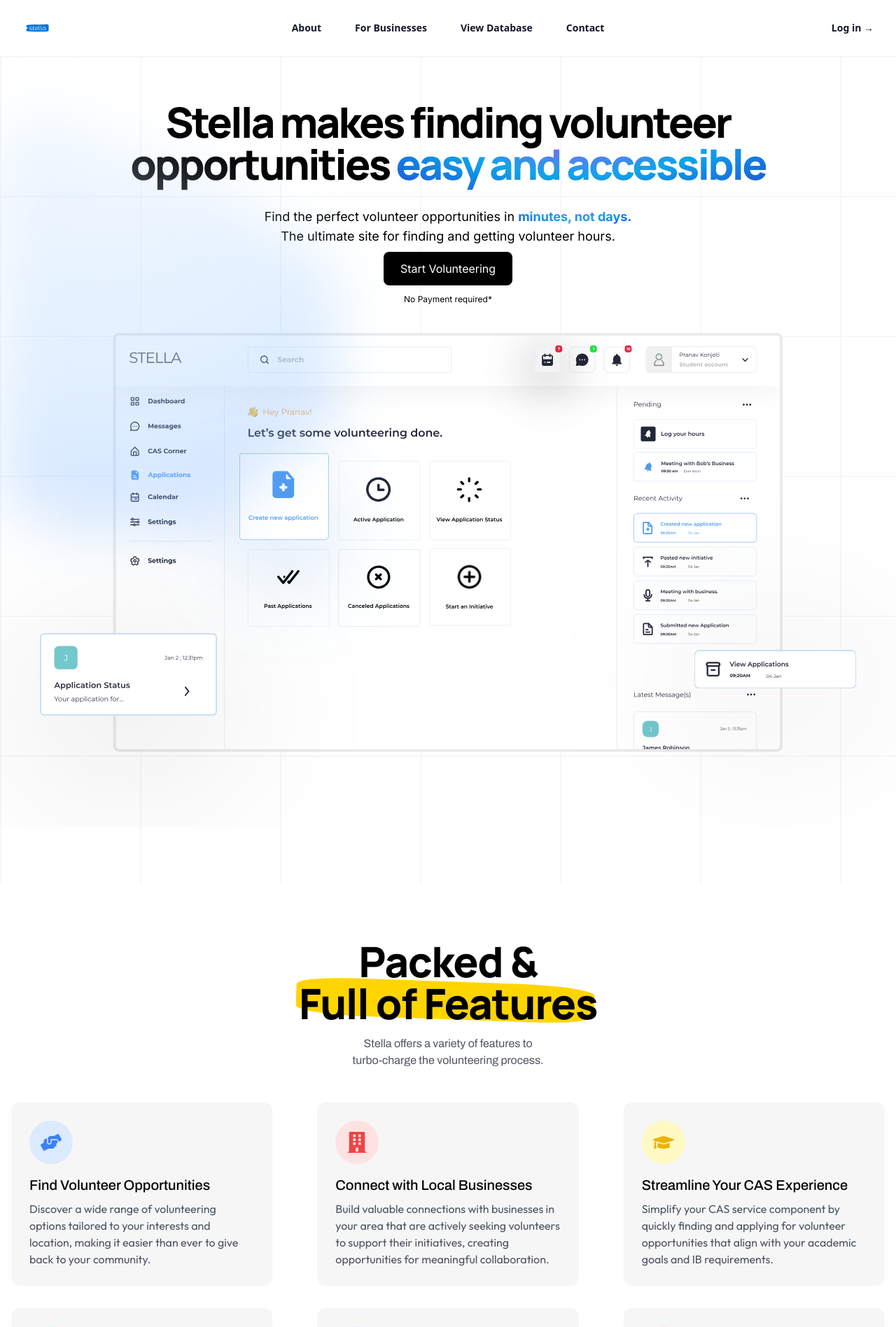
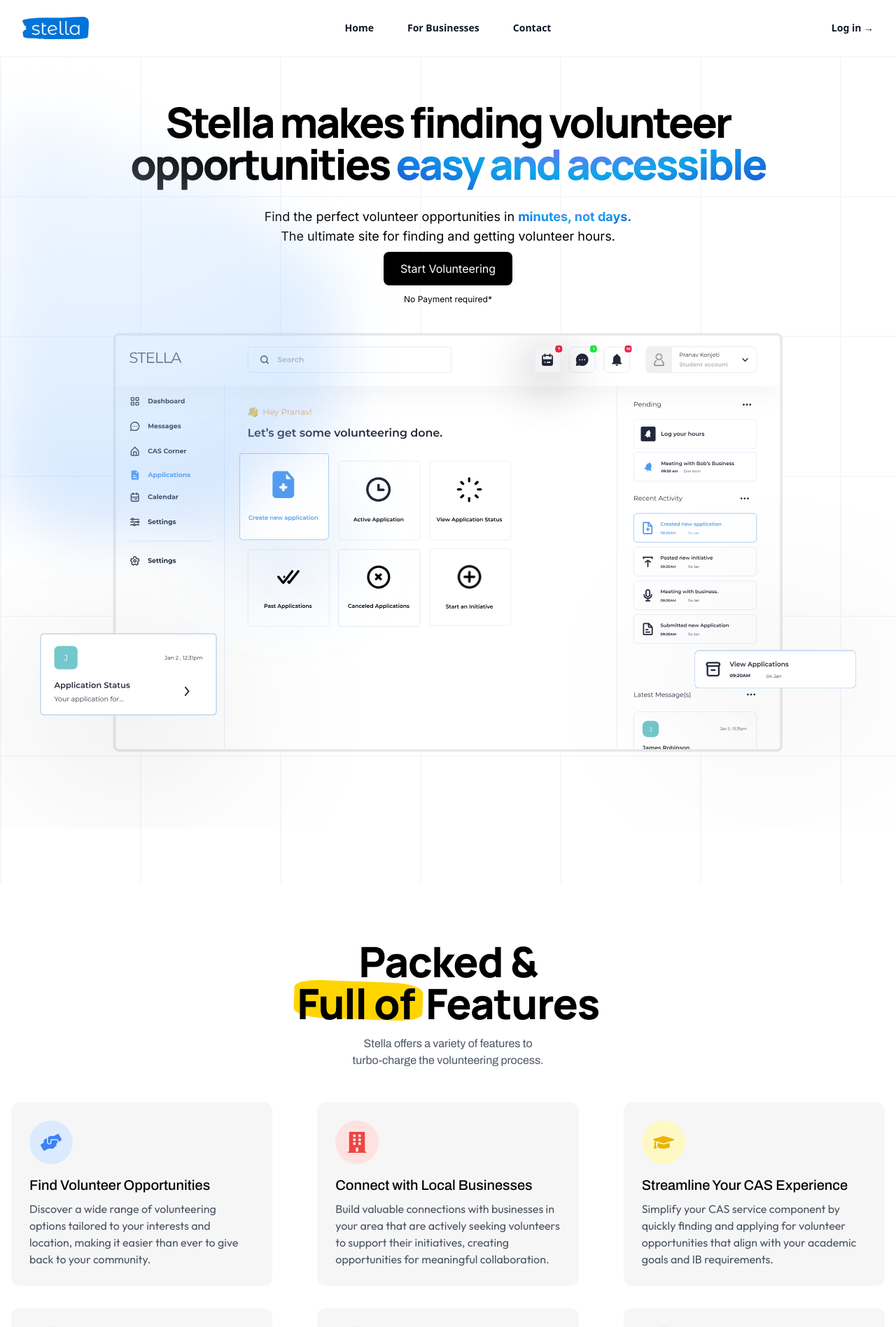
Before and after one commit to PkTheCoda/casapp, a Next.js app: page / in a window 1280 px wide. Shown: the top 1897 px of the page at 70% size. Built offline with nearby package versions, Linux system fonts and the light colour scheme.

Commit message:
removed unnecessary character

```diff
--- a/src/app/Components/CallToAction.jsx
+++ b/src/app/Components/CallToAction.jsx
@@ -74,7 +74,6 @@
                     </button>
                 </div>
                 </div>
-                <div>Hi</div>
             </div>
         </>
     )
--- a/src/app/Components/Header.jsx
+++ b/src/app/Components/Header.jsx
@@ -7,9 +7,8 @@
 import { Bars3Icon, XMarkIcon } from '@heroicons/react/24/outline'
 
 const navigation = [
-  { name: 'About', href: '#' },
-  { name: 'For Businesses', href: '#' },
-  { name: 'View Database', href: '#' },
+  { name: 'Home', href: '/' },
+  { name: 'For Businesses', href: '/business' },
   { name: 'Contact', href: '#' },
 ]
 
@@ -21,7 +20,7 @@
       <header className="">
         <nav className="flex items-center justify-between p-6 lg:px-8" aria-label="Global">
           <div className="flex lg:flex-1">
-            <a href="#" className="-m-1.5 p-1.5">
+            <a href="/" className="-m-1.5 p-1.5">
               <span className="sr-only">Your Company</span>
               <Image
                 className="h-8 w-auto"
--- a/src/app/Components/InitialFeatures.jsx
+++ b/src/app/Components/InitialFeatures.jsx
@@ -93,10 +93,11 @@
                 Packed &
                 <div>
                   <span class="highlight-container">
-                    <span class="highlight">
-                      Full of Features
+                    <span class="highlight mr-4">
+                      Full of
                     </span>
                   </span>
+                  Features
                 </div>
             </div>
             <p className="text-md text-gray-600 mb-12 font-archivo pt-4 ">
```
Also changed, not shown: src/app/Images/stellalogo.png.
